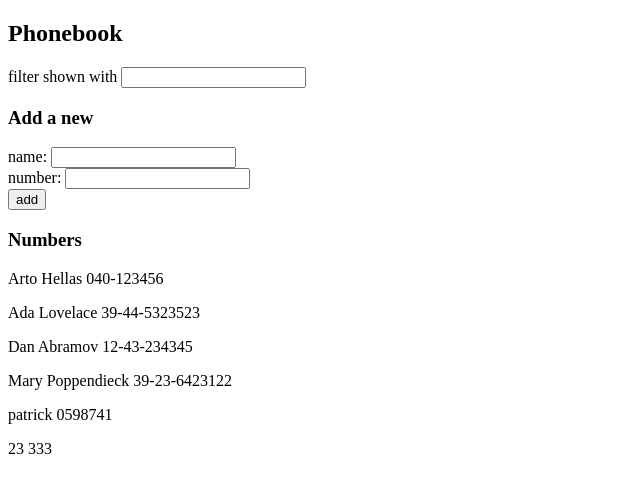
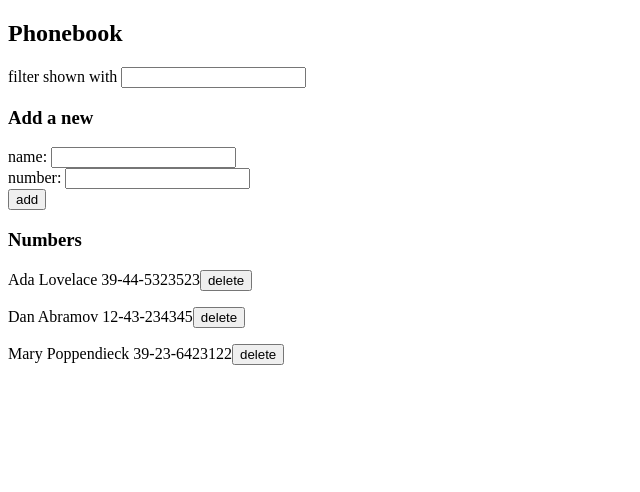
Before and after one commit to AlonHalali/fullstack-open, a React (Vite) app in the folder part2/phonebook/: page / in a window 1280 px wide. Shown: the top 492 px of the page, without its empty margins (0-640 px from the left). Built offline with nearby package versions, Linux system fonts and the light colour scheme; data requests are answered from the project's data file.

Commit message:
Completion of Exercise 2.14

```diff
--- a/part2/phonebook/db.json
+++ b/part2/phonebook/db.json
@@ -1,10 +1,5 @@
 {
   "persons": [
-    {
-      "name": "Arto Hellas",
-      "number": "040-123456",
-      "id": "1"
-    },
     {
       "name": "Ada Lovelace",
       "number": "39-44-5323523",
@@ -19,16 +14,6 @@
       "name": "Mary Poppendieck",
       "number": "39-23-6423122",
       "id": "4"
-    },
-    {
-      "name": "patrick",
-      "number": "0598741",
-      "id": "ptk8WDtC8J4"
-    },
-    {
-      "name": "23",
-      "number": "333",
-      "id": "VWQGB5x-WZI"
     }
   ],
   "$schema": "./node_modules/json-server/schema.json"
--- a/part2/phonebook/src/App.jsx
+++ b/part2/phonebook/src/App.jsx
@@ -31,19 +31,24 @@ const PersonForm = ({
   );
 };
 
-const Person = ({ person }) => {
+const Person = ({ person, onClick }) => {
   return (
     <p>
       {person.name} {person.number}
+      <button onClick={onClick}>delete</button>
     </p>
   );
 };
 
-const Persons = ({ persons }) => {
+const Persons = ({ persons, onDeletePerson }) => {
   return (
     <>
       {persons.map((person) => (
-        <Person key={person.id} person={person} />
+        <Person
+          key={person.id}
+          person={person}
+          onClick={() => onDeletePerson(person)}
+        />
       ))}
     </>
   );
@@ -91,6 +96,24 @@ const App = () => {
     setFilter(event.target.value);
   };
 
+  const handleDeletePerson = (personToDelete) => {
+    if (window.confirm(`Delete ${personToDelete.name}?`)) {
+      personService
+        .remove(personToDelete.id)
+        .then(() => {})
+        .catch((error) => {
+          alert(
+            `Information of ${personToDelete.name} has already been removed from server`,
+          );
+        })
+        .finally(() => {
+          setPersons(
+            persons.filter((person) => person.id !== personToDelete.id),
+          );
+        });
+    }
+  };
+
   const personsToShow = newFilter
     ? persons.filter((person) =>
         person.name
@@ -116,7 +139,7 @@ const App = () => {
       />
 
       <h3>Numbers</h3>
-      <Persons persons={personsToShow} />
+      <Persons persons={personsToShow} onDeletePerson={handleDeletePerson} />
     </div>
   );
 };
--- a/part2/phonebook/src/services/persons.js
+++ b/part2/phonebook/src/services/persons.js
@@ -7,4 +7,6 @@ const getAll = () => axios.get(baseUrl).then((response) => response.data);
 const create = (newObject) =>
   axios.post(baseUrl, newObject).then((response) => response.data);
 
-export default { getAll, create };
+const remove = (id) => axios.delete(`${baseUrl}/${id}`);
+
+export default { getAll, create, remove };
```
